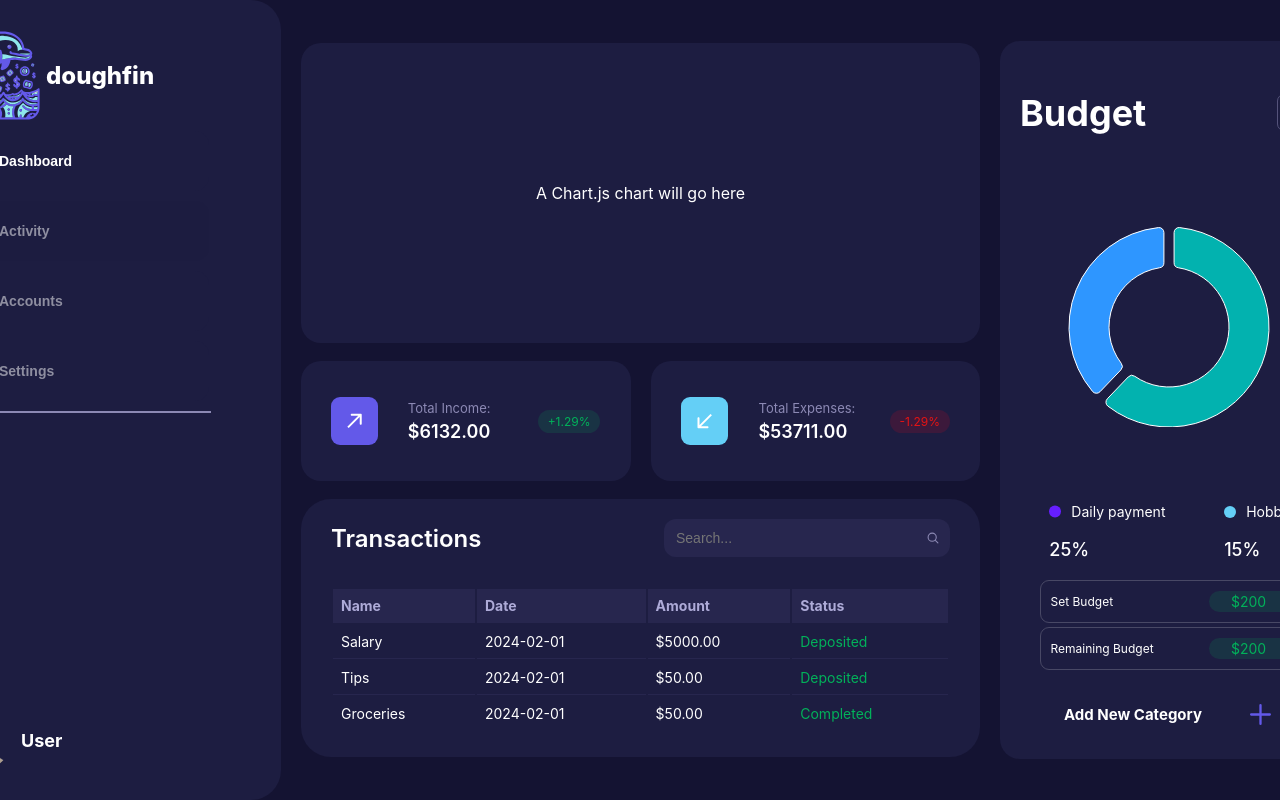
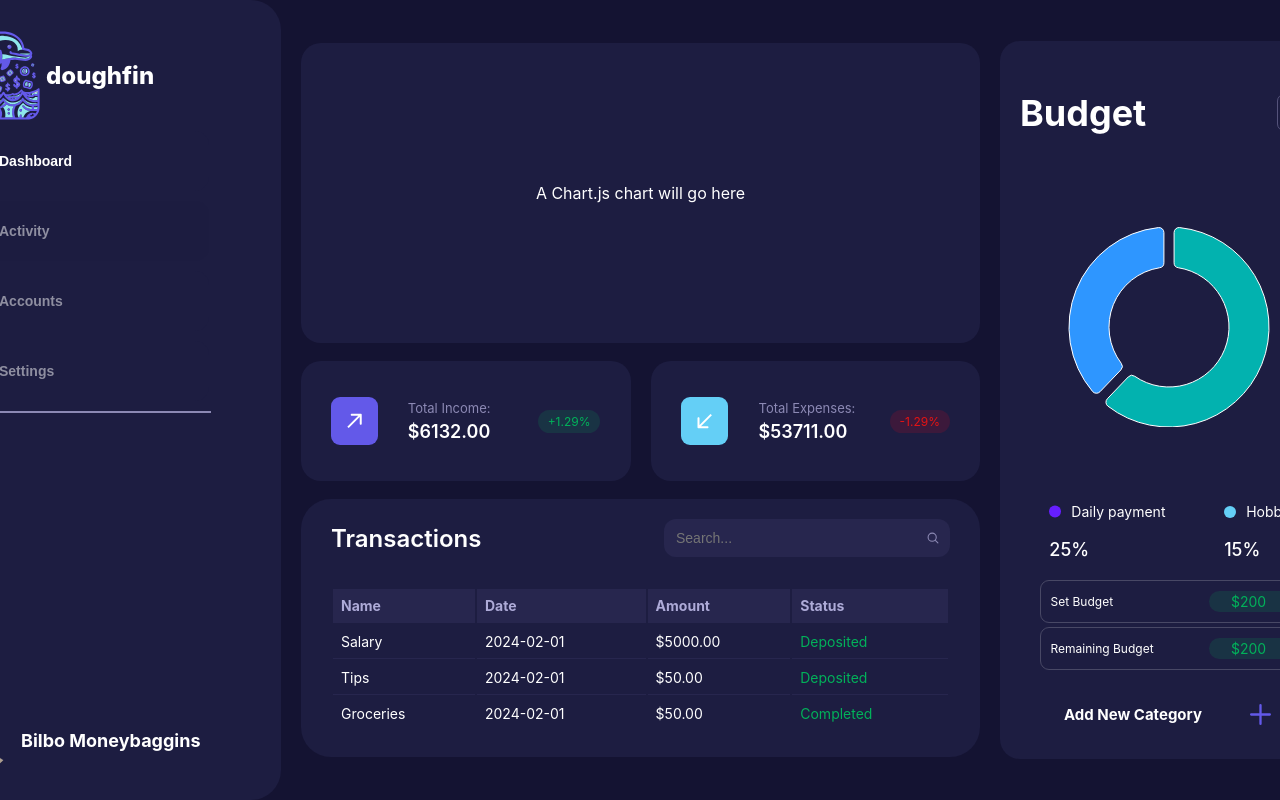
Before and after one commit to MaryBruff/DoughFin_FE, a React (Create React App) app: page / in a window 1280 px wide. Built offline with nearby package versions, Linux system fonts and the light colour scheme.

Commit message:
Add usernameto nav bar

```diff
--- a/src/components/App/App.js
+++ b/src/components/App/App.js
@@ -1,15 +1,17 @@
-import React, {useState} from 'react'
+import React from 'react'
 import NavBar from '../NavBar/NavBar'
 import Dashboard from '../Dashboard/Dashboard'
 import transactionsData from "../../TransactionsData.json"
+import cashflowData from "../../CashFlowData.json"
 import './App.css';
 
 const App = () => {
   const income = transactionsData.data.income;
   const expenses = transactionsData.data.expenses;
+  const userName = cashflowData.data.cashFlow.username;
   return (
     <main className='app'>
-      <NavBar />
+      <NavBar userName={userName} />
       <Dashboard income={income} expenses={expenses}/>
     </main>
   )
--- a/src/components/NavBar/NavBar.css
+++ b/src/components/NavBar/NavBar.css
@@ -1,7 +1,7 @@
 .navbar {
   display: flex;
   width: 360px;
-  height: 100%;
+  height: 100vh;
   margin-right: 20px;
   flex-direction: column;
   justify-content: space-between;
--- a/src/components/NavBar/NavBar.js
+++ b/src/components/NavBar/NavBar.js
@@ -7,7 +7,7 @@ import GridIcon from '../../assets/icons/grid-icon.svg'
 import SettingsIcon from '../../assets/icons/settings-icon.svg'
 import UserIcon from '../../assets/icons/user-icon.svg'
 
-const NavBar = () => {
+const NavBar = ({userName}) => {
   return (
     <nav className='navbar'>
       <aside className='nav-button-container'>
@@ -38,7 +38,7 @@ const NavBar = () => {
       </aside>
       <section className='user-icon'>
         <img src={UserPic} alt='user icon' />
-        <p className='user-details'>User</p>
+        <p className='user-details'>{userName}</p>
       </section>
     </nav>
   )
```
